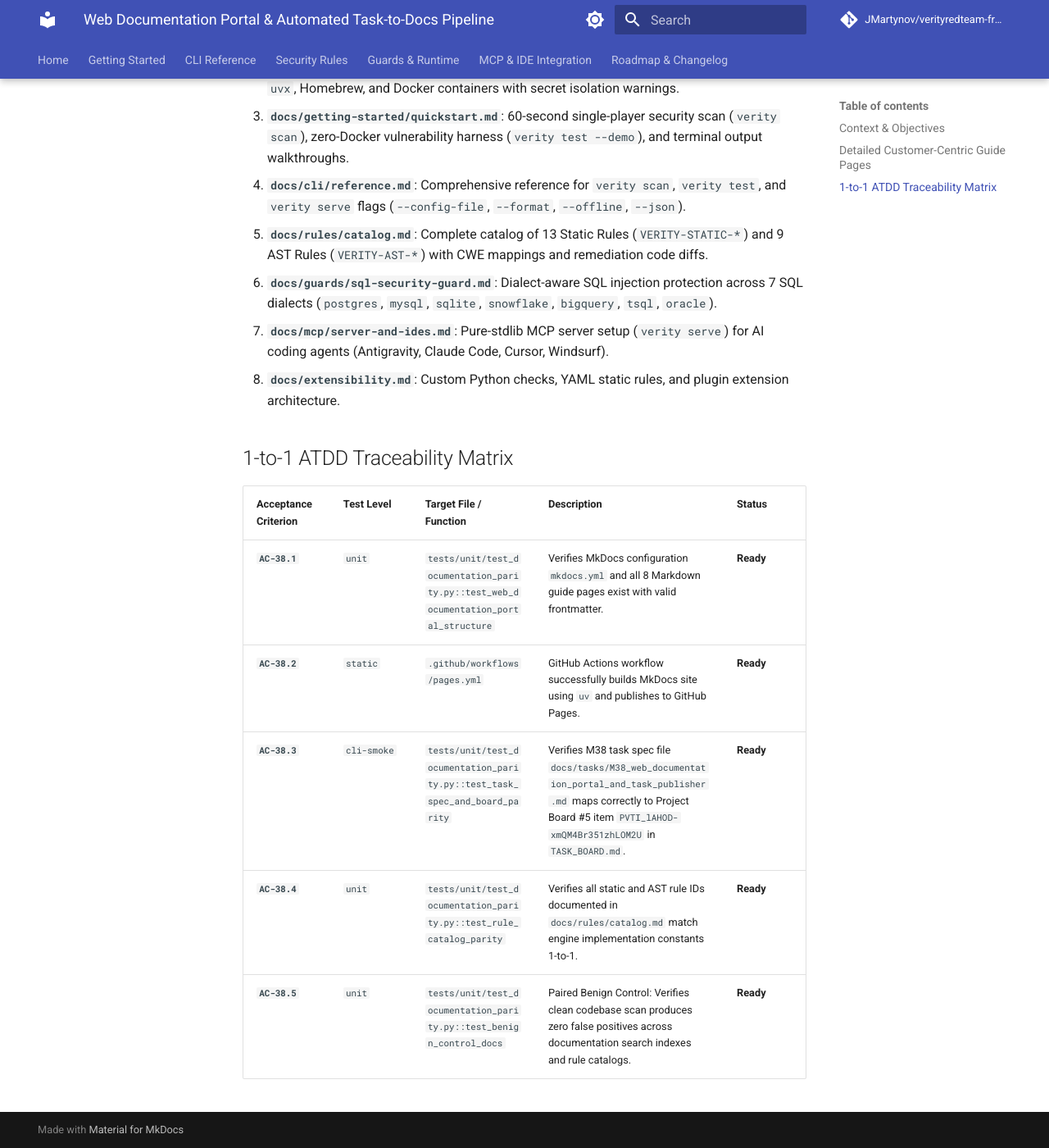
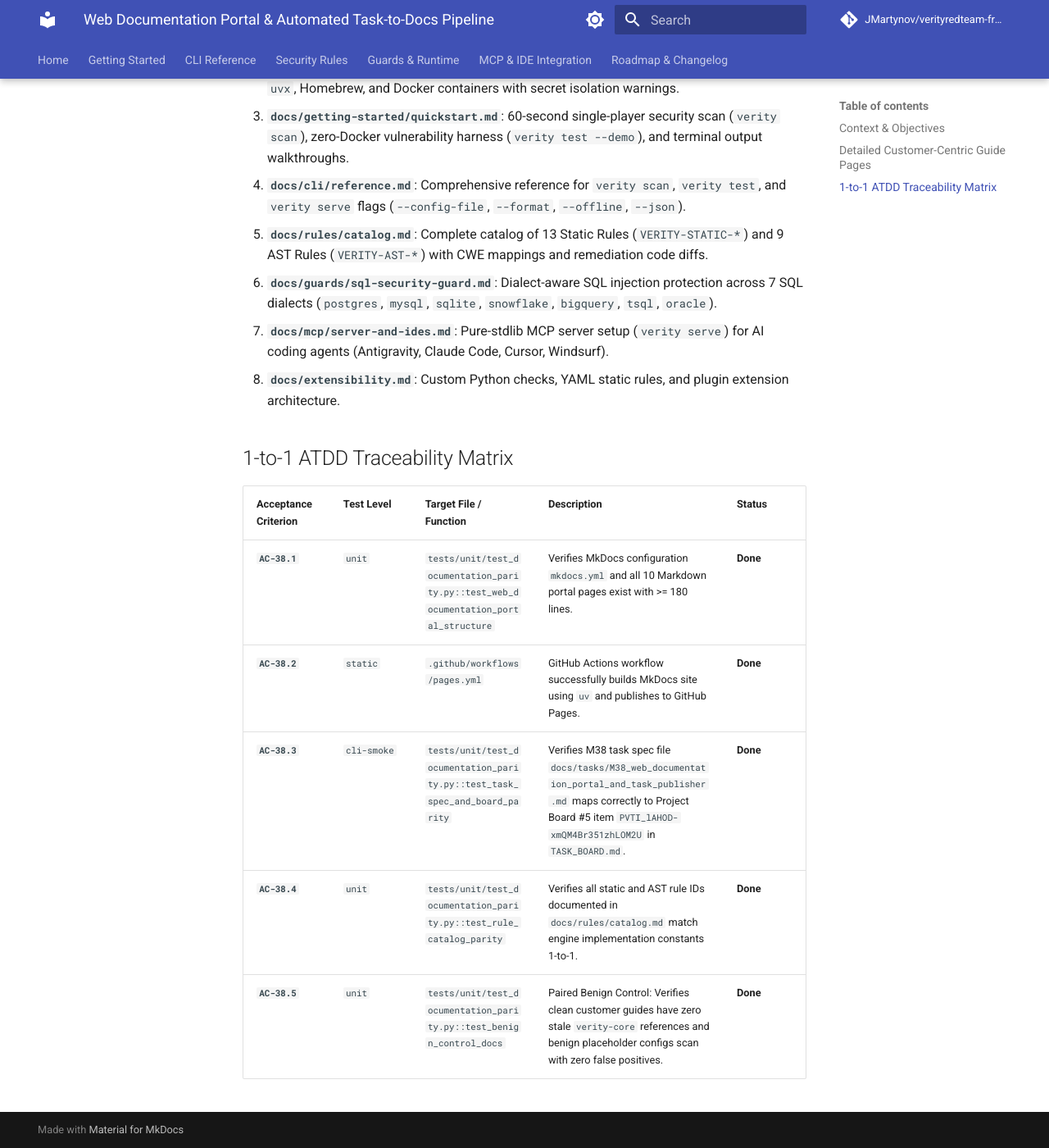
Before and after one commit to JMartynov/verityredteam-free, an MkDocs documentation site: the page built from docs/tasks/M38_web_documentation_portal_and_task_publisher.md, in a window 1280 px wide and 1400 px high, scrolled down 529 px. Shown: the whole window at 82% size. Built offline with MkDocs 1.6.1 and Material for MkDocs 9.7.7, drawn with Linux system fonts in a browser that asks for light colours; comment, search, counter and statistics services are not loaded.

Commit message:
docs(m38): mark M38 (TASK-94) Done across spec, board, and portal ledger

```diff
--- a/docs/tasks/M38_web_documentation_portal_and_task_publisher.md
+++ b/docs/tasks/M38_web_documentation_portal_and_task_publisher.md
@@ -1,7 +1,7 @@
 ---
 task_id: "TASK-94"
 title: "Web Documentation Portal & Automated Task-to-Docs Pipeline"
-status: "In Progress"
+status: "Done"
 priority: "P1"
 phase: "Documentation & Portal"
 target_repos: ["verityredteam-free"]
@@ -46,10 +48,10 @@ Deliver a comprehensive, customer-centric Web Documentation Portal using **MkDoc
 
 | Acceptance Criterion | Test Level | Target File / Function | Description | Status |
 | :--- | :--- | :--- | :--- | :--- |
-| **`AC-38.1`** | `unit` | `tests/unit/test_documentation_parity.py::test_web_documentation_portal_structure` | Verifies MkDocs configuration `mkdocs.yml` and all 8 Markdown guide pages exist with valid frontmatter. | **Ready** |
-| **`AC-38.2`** | `static` | `.github/workflows/pages.yml` | GitHub Actions workflow successfully builds MkDocs site using `uv` and publishes to GitHub Pages. | **Ready** |
-| **`AC-38.3`** | `cli-smoke` | `tests/unit/test_documentation_parity.py::test_task_spec_and_board_parity` | Verifies M38 task spec file `docs/tasks/M38_web_documentation_portal_and_task_publisher.md` maps correctly to Project Board #5 item `PVTI_lAHOD-xmQM4Br351zhLOM2U` in `TASK_BOARD.md`. | **Ready** |
-| **`AC-38.4`** | `unit` | `tests/unit/test_documentation_parity.py::test_rule_catalog_parity` | Verifies all static and AST rule IDs documented in `docs/rules/catalog.md` match engine implementation constants 1-to-1. | **Ready** |
-| **`AC-38.5`** | `unit` | `tests/unit/test_documentation_parity.py::test_benign_control_docs` | Paired Benign Control: Verifies clean codebase scan produces zero false positives across documentation search indexes and rule catalogs. | **Ready** |
+| **`AC-38.1`** | `unit` | `tests/unit/test_documentation_parity.py::test_web_documentation_portal_structure` | Verifies MkDocs configuration `mkdocs.yml` and all 10 Markdown portal pages exist with >= 180 lines. | **Done** |
+| **`AC-38.2`** | `static` | `.github/workflows/pages.yml` | GitHub Actions workflow successfully builds MkDocs site using `uv` and publishes to GitHub Pages. | **Done** |
+| **`AC-38.3`** | `cli-smoke` | `tests/unit/test_documentation_parity.py::test_task_spec_and_board_parity` | Verifies M38 task spec file `docs/tasks/M38_web_documentation_portal_and_task_publisher.md` maps correctly to Project Board #5 item `PVTI_lAHOD-xmQM4Br351zhLOM2U` in `TASK_BOARD.md`. | **Done** |
+| **`AC-38.4`** | `unit` | `tests/unit/test_documentation_parity.py::test_rule_catalog_parity` | Verifies all static and AST rule IDs documented in `docs/rules/catalog.md` match engine implementation constants 1-to-1. | **Done** |
+| **`AC-38.5`** | `unit` | `tests/unit/test_documentation_parity.py::test_benign_control_docs` | Paired Benign Control: Verifies clean customer guides have zero stale `verity-core` references and benign placeholder configs scan with zero false positives. | **Done** |
 
 <!-- synced-from: verityredteam-free/docs/tasks/M38_web_documentation_portal_and_task_publisher.md -->
```
Also changed, not shown: other parts of docs/tasks/M38_web_documentation_portal_and_task_publisher.md (+3 -1 lines), TASK_BOARD.md (+1 -1 lines), docs/changelog/tasks.md (+3 -3 lines), docs/roadmap/index.md (+2 -2 lines).
